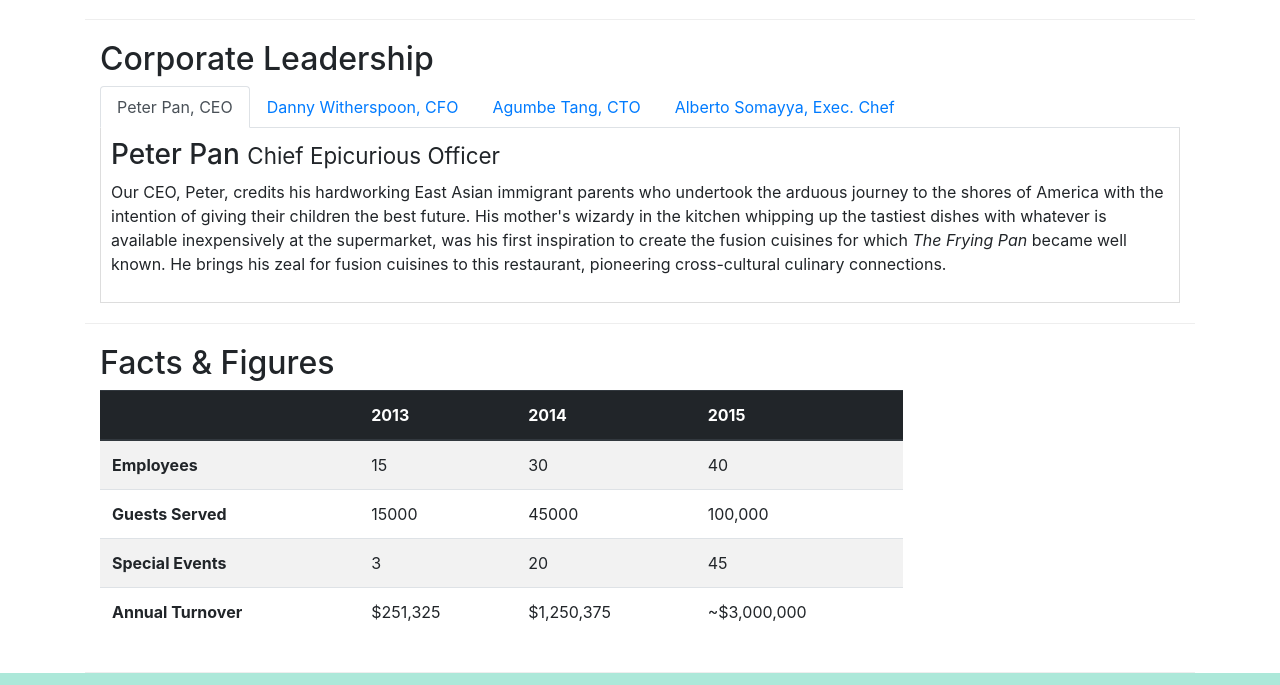
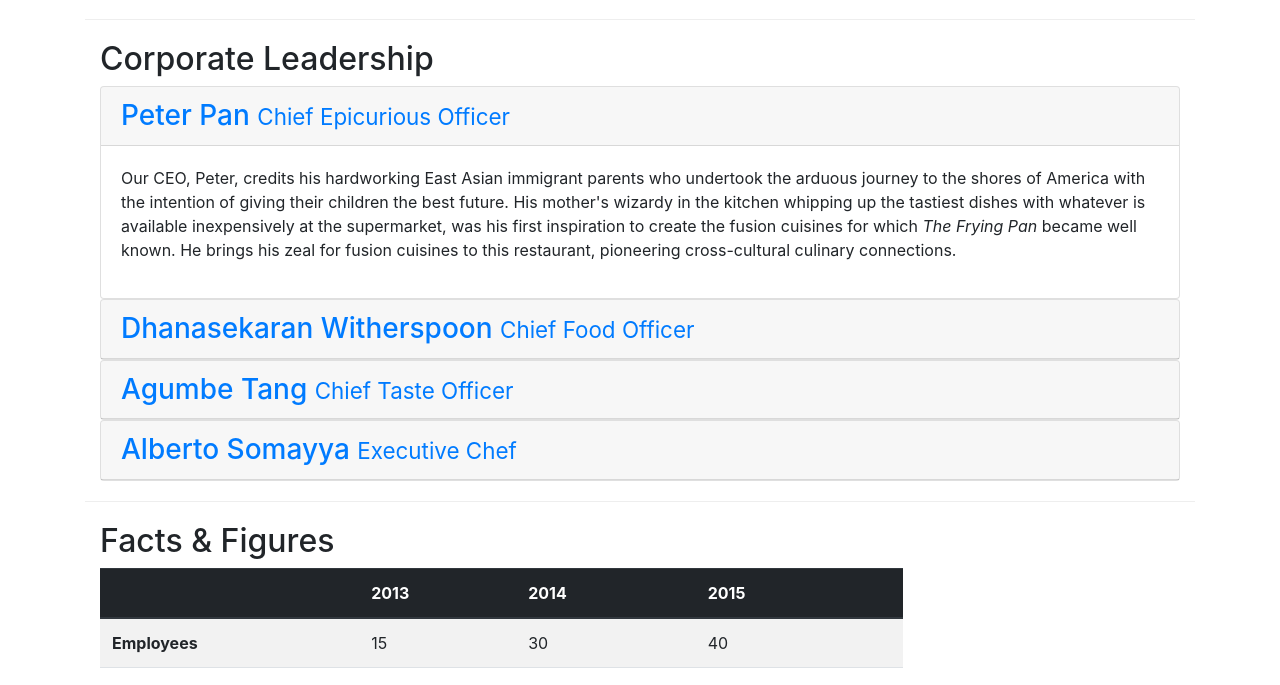
Before and after one commit to ramaravishankar/bootstrapCourse, a website: page aboutus.html in a window 1280 px wide. Shown: the part 896-1581 px from the top of the page. Drawn offline with nearby package versions, Linux system fonts and the light colour scheme.

Commit message:
accordion

```diff
--- a/aboutus.html
+++ b/aboutus.html
@@ -98,29 +98,49 @@
         <div class="row row-content">
             <div class="col-12">
                 <h2>Corporate Leadership</h2>
-                <ul class="nav nav-tabs">
-                    <li class="nav-item"><a href="#peter" class="nav-link active" role="tab" data-toggle="tab">Peter Pan, CEO</a></li>
-                    <li class="nav-item"><a href="#danny" class="nav-link" role="tab" data-toggle="tab">Danny Witherspoon, CFO</a></li>
-                    <li class="nav-item"><a href="#agumbe" class="nav-link" role="tab" data-toggle="tab">Agumbe Tang, CTO</a></li>
-                    <li class="nav-item"><a href="alberto" class="nav-link" role="tab" data-toggle="tab">Alberto Somayya, Exec. Chef</a></li>
-                </ul>
+                <div id="accordion">
+                    <div class="card">
+                        <div class="card-header" role="tab" id="peterhead">
+                            <h3 class="mb-0"><a href="#peter" data-toggle="collapse">Peter Pan <small>Chief Epicurious Officer</small></a></h3>
+                        </div>
+                        <div class="collapse show" role="tabpanel" data-parent="#accordion">
+                            <div class="card-body" id="peter">
+                                <p class="d-none d-sm-block">Our CEO, Peter, credits his hardworking East Asian immigrant parents who undertook the arduous journey to the shores of America with the intention of giving their children the best future. His mother's wizardy in the kitchen whipping up the tastiest dishes with whatever is available inexpensively at the supermarket, was his first inspiration to create the fusion cuisines for which <em>The Frying Pan</em> became well known. He brings his zeal for fusion cuisines to this restaurant, pioneering cross-cultural culinary connections.</p>
+                            </div>
+                        </div>
+                    </div>
 
-                <div class="tab-content">
-                    <div class="tab-pane fade show active" role="tabpanel" id="peter">
-                        <h3>Peter Pan <small>Chief Epicurious Officer</small></h3>
-                        <p class="d-none d-sm-block">Our CEO, Peter, credits his hardworking East Asian immigrant parents who undertook the arduous journey to the shores of America with the intention of giving their children the best future. His mother's wizardy in the kitchen whipping up the tastiest dishes with whatever is available inexpensively at the supermarket, was his first inspiration to create the fusion cuisines for which <em>The Frying Pan</em> became well known. He brings his zeal for fusion cuisines to this restaurant, pioneering cross-cultural culinary connections.</p>
+                    <div class="card">
+                        <div class="card-header" role="tab" id="dannyhead">
+                            <h3 class="mb-0"><a href="#danny" data-toggle="collapse">Dhanasekaran Witherspoon <small>Chief Food Officer</small></a></h3>
+                        </div>
+                        <div class="collapse" role="tabpanel" data-parent="#accordion" id="danny">
+                            <div class="card-body">
+                                <p class="d-none d-sm-block">Our CFO, Danny, as he is affectionately referred to by his colleagues, comes from a long established family tradition in farming and produce. His experiences growing up on a farm in the Australian outback gave him great appreciation for varieties of food sources. As he puts it in his own words, <em>Everything that runs, wins, and everything that stays, pays!</em></p>
+                            </div>
+                        </div>
                     </div>
-                    <div class="tab-pane fade" role="tabpanel" id="danny">
-                        <h3>Dhanasekaran Witherspoon <small>Chief Food Officer</small></h3>
-                        <p class="d-none d-sm-block">Our CFO, Danny, as he is affectionately referred to by his colleagues, comes from a long established family tradition in farming and produce. His experiences growing up on a farm in the Australian outback gave him great appreciation for varieties of food sources. As he puts it in his own words, <em>Everything that runs, wins, and everything that stays, pays!</em></p>
+
+                    <div class="card">
+                        <div class="card-header" role="tab" id="agumbehead">
+                            <h3 class="mb-0"><a href="#agumbe" data-toggle="collapse">Agumbe Tang <small>Chief Taste Officer</small></a></h3>
+                        </div>
+                        <div class="collapse" role="tabpanel" data-parent="#accordion" id="agumbe">
+                            <div class="card-body">
+                                <p class="d-none d-sm-block">Blessed with the most discerning gustatory sense, Agumbe, our CTO, personally ensures that every dish that we serve meets his exacting tastes. Our chefs dread the tongue lashing that ensues if their dish does not meet his exacting standards. He lives by his motto, <em>You click only if you survive my lick.</em></p>
+                            </div>
+                        </div>
                     </div>
-                    <div class="tab-pane fade" role="tabpanel" id="agumbe">
-                        <h3>Agumbe Tang <small>Chief Taste Officer</small></h3>
-                        <p class="d-none d-sm-block">Blessed with the most discerning gustatory sense, Agumbe, our CTO, personally ensures that every dish that we serve meets his exacting tastes. Our chefs dread the tongue lashing that ensues if their dish does not meet his exacting standards. He lives by his motto, <em>You click only if you survive my lick.</em></p>
-                    </div>
-                    <div class="tab-pane fade" role="tabpanel" id="alberto">
-                        <h3>Alberto Somayya <small>Executive Chef</small></h3>
-                        <p class="d-none d-sm-block">Award winning three-star Michelin chef with wide International experience having worked closely with whos-who in the culinary world, he specializes in creating mouthwatering Indo-Italian fusion experiences. He says, <em>Put together the cuisines from the two craziest cultures, and you get a winning hit! Amma Mia!</em></p>
+
+                    <div class="card">
+                        <div class="card-header" role="tab" id="albertohead">
+                            <h3 class="mb-0"><a href="#alberto" data-toggle="collapse">Alberto Somayya <small>Executive Chef</small></a></h3>
+                        </div>
+                        <div class="collapse" role="tabpanel" data-parent="#accordion" id="alberto">
+                            <div class="card-body">
+                                <p class="d-none d-sm-block">Award winning three-star Michelin chef with wide International experience having worked closely with whos-who in the culinary world, he specializes in creating mouthwatering Indo-Italian fusion experiences. He says, <em>Put together the cuisines from the two craziest cultures, and you get a winning hit! Amma Mia!</em></p>
+                            </div>
+                        </div>
                     </div>
                 </div>
             </div>
```
